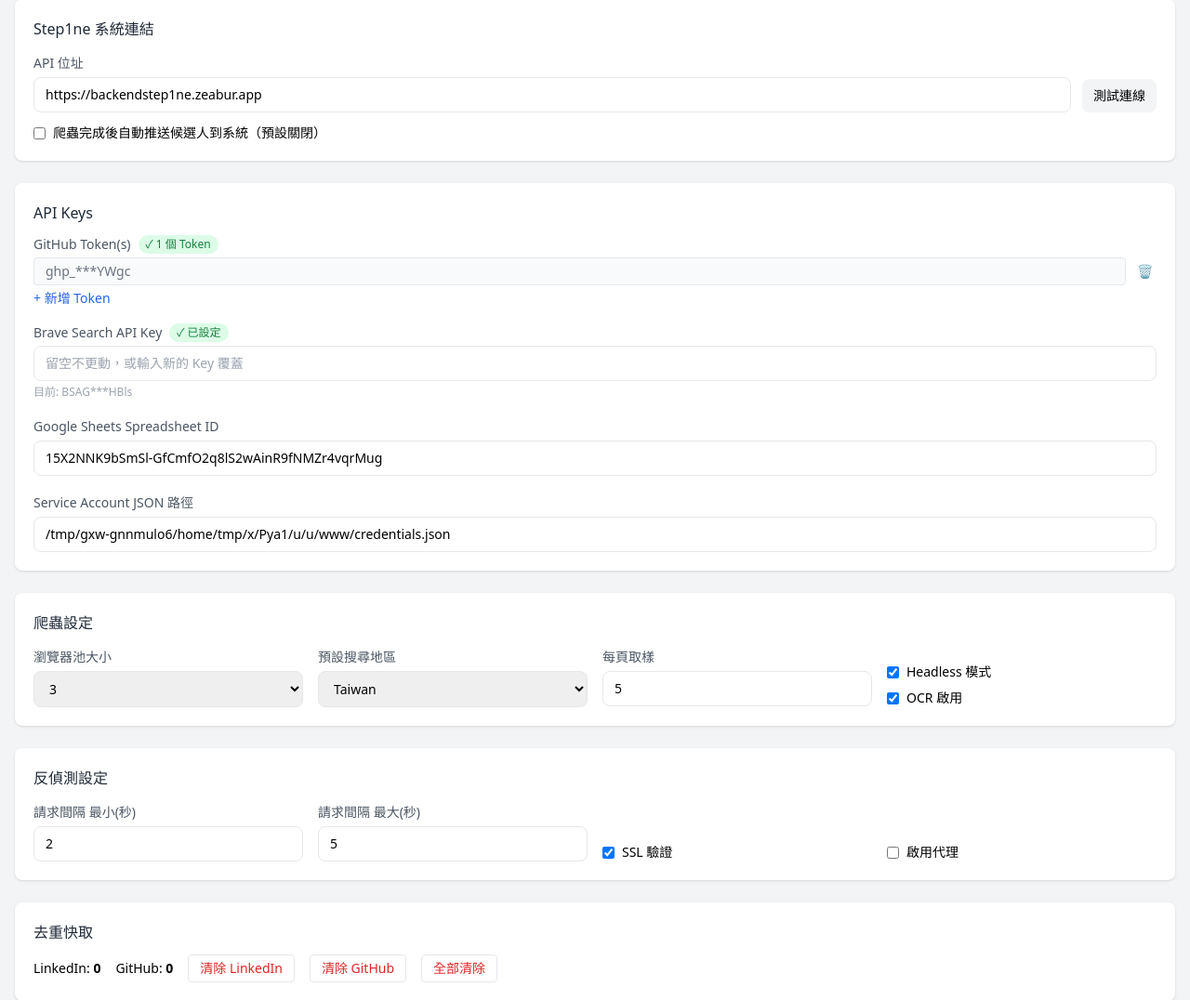
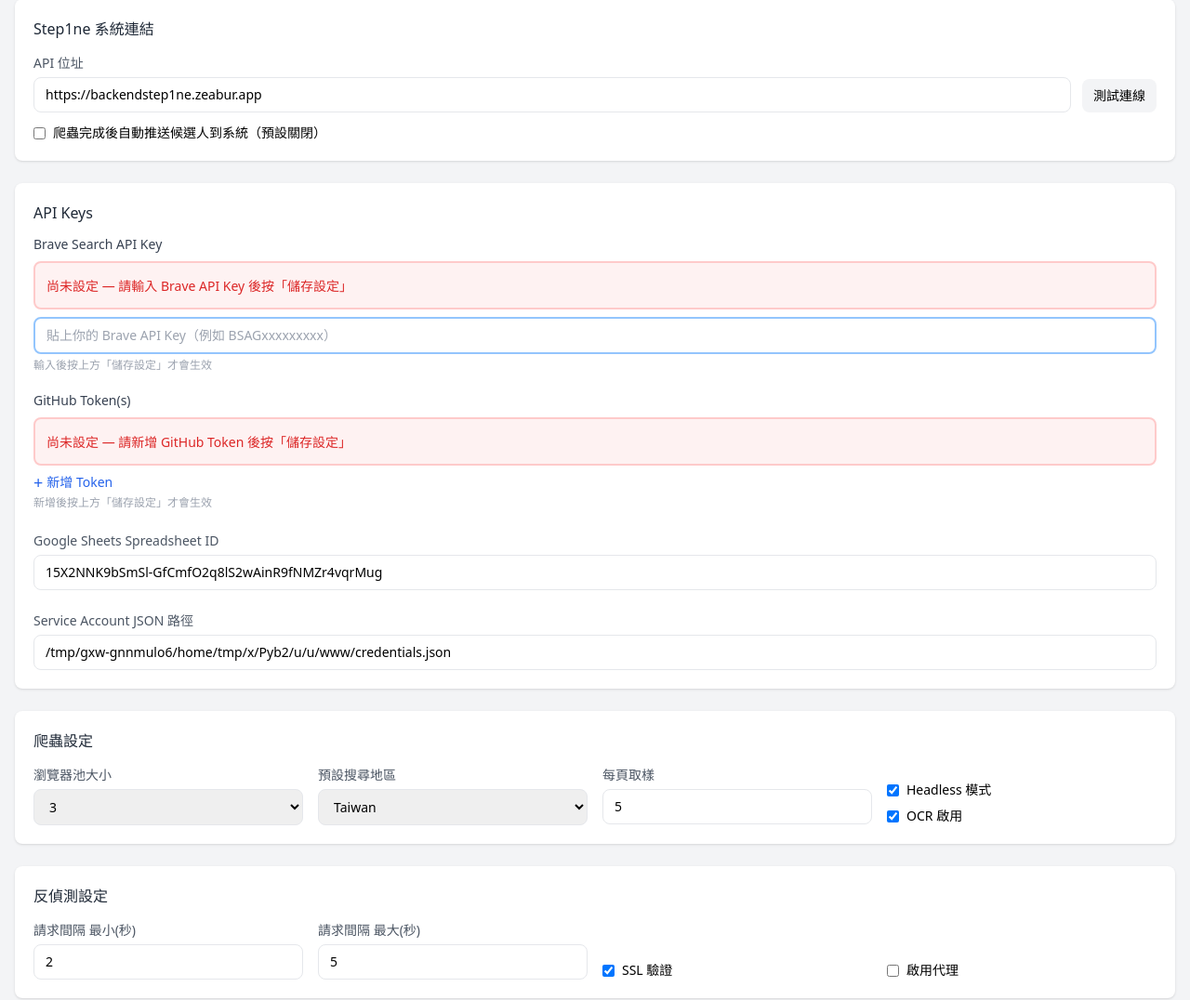
Before and after one commit to jacky6658/headhunter-crawler, a Flask app: page /settings in a window 1280 px wide. Shown: the part 141-1217 px from the top of the page at 93% size. Run offline with Flask 3, Linux system fonts and the light colour scheme; some libraries are stand-ins or nearby versions.

Commit message:
Fix SSL auto-fallback, Sheets quota, Settings key display
- SSL: auto-detect cert issues and fallback to unverified mode
- Sheets: cache header checks to avoid 429 quota exceeded
- Settings: redesigned API key UI with clear saved/not-set states
- Config: remove hardcoded API keys from default.yaml

Co-Authored-By: Claude Opus 4.6 <noreply@anthropic.com>

```diff
--- a/config/default.yaml
+++ b/config/default.yaml
@@ -19,9 +19,8 @@ anti_detect:
     min: 2
   ssl_verify: true
 api_keys:
-  brave_api_key: BSAGYPKNGT7tKInGsjI9EQxO9AkHBls
-  github_tokens:
-  - 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
+  brave_api_key: ''
+  github_tokens: []
 captcha:
   indicators:
   - g-recaptcha
--- a/web/templates/settings.html
+++ b/web/templates/settings.html
@@ -30,26 +30,54 @@
     <!-- API Keys -->
     <div class="bg-white rounded-lg shadow p-5">
         <h3 class="font-medium text-gray-800 mb-3">API Keys</h3>
-        <div class="space-y-4">
+        <div class="space-y-5">
+            <!-- Brave Search API Key -->
             <div>
-                <div class="flex items-center gap-2 mb-1">
-                    <label class="text-sm text-gray-600">GitHub Token(s)</label>
-                    <span id="gh-status" class="text-xs px-2 py-0.5 rounded-full hidden"></span>
+                <label class="text-sm font-medium text-gray-700 block mb-2">Brave Search API Key</label>
+                <div id="brave-saved-box" class="hidden mb-2 p-3 rounded-lg border-2 border-green-300 bg-green-50">
+                    <div class="flex items-center justify-between">
+                        <div>
+                            <span class="text-green-700 font-medium text-sm">已儲存</span>
+                            <span id="brave-saved-value" class="ml-2 font-mono text-sm text-gray-700"></span>
+                        </div>
+                        <button onclick="braveStartEdit()" class="text-sm px-3 py-1 bg-white border border-gray-300 rounded hover:bg-gray-50">更換 Key</button>
+                    </div>
                 </div>
-                <div id="github-tokens" class="space-y-2 mt-1"></div>
-                <button onclick="addGithubToken()" class="text-sm text-blue-600 hover:text-blue-800 mt-1">+ 新增 Token</button>
+                <div id="brave-not-set-box" class="hidden mb-2 p-3 rounded-lg border-2 border-red-200 bg-red-50">
+                    <span class="text-red-600 font-medium text-sm">尚未設定 — 請輸入 Brave API Key 後按「儲存設定」</span>
+                </div>
+                <div id="brave-edit-box" class="hidden">
+                    <div class="flex gap-2">
+                        <input id="s-brave-key" type="text" class="flex-1 border-2 border-blue-300 rounded-lg px-3 py-2 text-sm focus:border-blue-500 focus:outline-none" placeholder="貼上你的 Brave API Key（例如 BSAGxxxxxxxxx）">
+                        <button onclick="braveCancelEdit()" id="brave-cancel-btn" class="hidden text-sm px-3 py-1 border rounded-lg hover:bg-gray-50 text-gray-500">取消</button>
+                    </div>
+                    <p class="text-xs text-gray-400 mt-1">輸入後按上方「儲存設定」才會生效</p>
+                </div>
             </div>
+
+            <!-- GitHub Token(s) -->
             <div>
-                <div class="flex items-center gap-2 mb-1">
-                    <label class="text-sm text-gray-600">Brave Search API Key</label>
-                    <span id="brave-status" class="text-xs px-2 py-0.5 rounded-full hidden"></span>
+                <label class="text-sm font-medium text-gray-700 block mb-2">GitHub Token(s)</label>
+                <div id="gh-saved-box" class="hidden mb-2 p-3 rounded-lg border-2 border-green-300 bg-green-50">
+                    <div class="flex items-center justify-between">
+                        <div>
+                            <span class="text-green-700 font-medium text-sm">已儲存</span>
+                            <span id="gh-saved-count" class="ml-1 text-sm text-gray-700"></span>
+                        </div>
+                    </div>
+                    <div id="gh-saved-list" class="mt-2 space-y-1"></div>
                 </div>
-                <div class="flex gap-2">
-                    <input id="s-brave-key" type="text" class="flex-1 border rounded-lg px-3 py-2 text-sm" placeholder="BSA-xxxxx...">
-                    <button onclick="toggleBraveEdit()" id="brave-edit-btn" class="text-sm px-3 py-1 border rounded-lg hover:bg-gray-50 hidden">修改</button>
+                <div id="gh-not-set-box" class="hidden mb-2 p-3 rounded-lg border-2 border-red-200 bg-red-50">
+                    <span class="text-red-600 font-medium text-sm">尚未設定 — 請新增 GitHub Token 後按「儲存設定」</span>
                 </div>
-                <div id="brave-current" class="text-xs text-gray-400 mt-1 hidden"></div>
+                <div id="github-tokens" class="space-y-2"></div>
+                <button onclick="addGithubToken()" class="text-sm text-blue-600 hover:text-blue-800 mt-2 flex items-center gap-1">
+                    <span class="text-lg leading-none">+</span> 新增 Token
+                </button>
+                <p class="text-xs text-gray-400 mt-1">新增後按上方「儲存設定」才會生效</p>
             </div>
+
+            <!-- Google Sheets -->
             <div>
                 <label class="text-sm text-gray-600">Google Sheets Spreadsheet ID</label>
                 <input id="s-sheet-id" type="text" class="w-full border rounded-lg px-3 py-2 text-sm mt-1" placeholder="1PunpaDAF...">
@@ -128,11 +156,10 @@
 
 {% block scripts %}
 <script>
-let githubTokens = [];       // 顯示用（遮罩值或新輸入）
-let githubTokensMasked = [];  // 原始遮罩值，用於判斷是否修改
-let braveKeyMasked = '';      // 原始遮罩值
-let braveEditing = false;     // 是否正在編輯 Brave key
+let githubTokensMasked = [];  // server 回傳的遮罩值
+let braveKeyMasked = '';
 
+// ── 頁面載入 ──
 function loadSettings() {
     fetch('/api/settings')
         .then(r => r.json())
@@ -151,49 +178,21 @@ function loadSettings() {
             document.getElementById('s-sheet-id').value = cfg.google_sheets?.spreadsheet_id || '';
             document.getElementById('s-creds-file').value = cfg.google_sheets?.credentials_file || 'credentials.json';
 
-            // ── Brave key 狀態顯示 ──
-            const braveStatus = document.getElementById('brave-status');
-            const braveInput = document.getElementById('s-brave-key');
-            const braveEditBtn = document.getElementById('brave-edit-btn');
-            const braveCurrent = document.getElementById('brave-current');
+            // ── Brave Key 顯示 ──
             braveKeyMasked = cfg.api_keys?.brave_key_masked || '';
-
             if (cfg.api_keys?.has_brave_key && braveKeyMasked) {
-                braveStatus.textContent = '✓ 已設定';
-                braveStatus.className = 'text-xs px-2 py-0.5 rounded-full bg-green-100 text-green-700';
-                braveStatus.classList.remove('hidden');
-                braveInput.value = '';
-                braveInput.placeholder = '留空不更動，或輸入新的 Key 覆蓋';
-                braveCurrent.textContent = '目前: ' + braveKeyMasked;
-                braveCurrent.classList.remove('hidden');
-                braveEditBtn.classList.add('hidden');
-                braveEditing = false;
+                showBraveSaved(braveKeyMasked);
             } else {
-                braveStatus.textContent = '✗ 未設定';
-                braveStatus.className = 'text-xs px-2 py-0.5 rounded-full bg-red-100 text-red-600';
-                braveStatus.classList.remove('hidden');
-                braveInput.placeholder = 'BSA-xxxxx...';
-                braveCurrent.classList.add('hidden');
-                braveEditing = true;
+                showBraveNotSet();
             }
 
-            // ── GitHub tokens 狀態顯示 ──
-            const ghStatus = document.getElementById('gh-status');
+            // ── GitHub Tokens 顯示 ──
             githubTokensMasked = cfg.api_keys?.github_tokens_masked || [];
-            const count = githubTokensMasked.length;
-
-            if (count > 0) {
-                ghStatus.textContent = `✓ ${count} 個 Token`;
-                ghStatus.className = 'text-xs px-2 py-0.5 rounded-full bg-green-100 text-green-700';
-                ghStatus.classList.remove('hidden');
-                githubTokens = [...githubTokensMasked];
+            if (githubTokensMasked.length > 0) {
+                showGithubSaved(githubTokensMasked);
             } else {
-                ghStatus.textContent = '✗ 未設定';
-                ghStatus.className = 'text-xs px-2 py-0.5 rounded-full bg-red-100 text-red-600';
-                ghStatus.classList.remove('hidden');
-                githubTokens = [];
+                showGithubNotSet();
             }
-            renderGithubTokens();
         });
 
     // 去重統計
@@ -206,44 +205,82 @@ function loadSettings() {
         .catch(() => {});
 }
 
-function renderGithubTokens() {
-    const container = document.getElementById('github-tokens');
-    container.innerHTML = githubTokens.map((t, i) => {
-        const isMasked = t.includes('***') && githubTokensMasked.includes(t);
-        return `
-        <div class="flex gap-2 items-center">
-            <input type="${isMasked ? 'text' : 'password'}" value="${t}"
-                   class="gh-token flex-1 border rounded px-3 py-1 text-sm ${isMasked ? 'bg-gray-50 text-gray-500' : ''}"
-                   data-idx="${i}" placeholder="ghp_..."
-                   ${isMasked ? 'readonly onfocus="this.removeAttribute(\'readonly\');this.type=\'password\';this.value=\'\';this.classList.remove(\'bg-gray-50\',\'text-gray-500\')"' : ''}>
-            <button onclick="removeGithubToken(${i})" class="text-red-400 hover:text-red-600 text-sm px-1" title="刪除">&#128465;</button>
-        </div>`;
-    }).join('');
+// ── Brave Key UI ──
+function showBraveSaved(masked) {
+    document.getElementById('brave-saved-box').classList.remove('hidden');
+    document.getElementById('brave-saved-value').textContent = masked;
+    document.getElementById('brave-not-set-box').classList.add('hidden');
+    document.getElementById('brave-edit-box').classList.add('hidden');
+}
+
+function showBraveNotSet() {
+    document.getElementById('brave-saved-box').classList.add('hidden');
+    document.getElementById('brave-not-set-box').classList.remove('hidden');
+    document.getElementById('brave-edit-box').classList.remove('hidden');
+    document.getElementById('brave-cancel-btn').classList.add('hidden');
+    document.getElementById('s-brave-key').value = '';
+}
+
+function braveStartEdit() {
+    document.getElementById('brave-saved-box').classList.add('hidden');
+    document.getElementById('brave-edit-box').classList.remove('hidden');
+    document.getElementById('brave-cancel-btn').classList.remove('hidden');
+    document.getElementById('s-brave-key').value = '';
+    document.getElementById('s-brave-key').focus();
+}
+
+function braveCancelEdit() {
+    if (braveKeyMasked) {
+        showBraveSaved(braveKeyMasked);
+    } else {
+        showBraveNotSet();
+    }
+}
+
+// ── GitHub Tokens UI ──
+function showGithubSaved(maskedList) {
+    document.getElementById('gh-saved-box').classList.remove('hidden');
+    document.getElementById('gh-not-set-box').classList.add('hidden');
+    document.getElementById('gh-saved-count').textContent = `(${maskedList.length} 個)`;
+    document.getElementById('gh-saved-list').innerHTML = maskedList.map((t, i) =>
+        `<div class="flex items-center gap-2">
+            <span class="font-mono text-sm text-gray-600 bg-white px-2 py-0.5 rounded border">${t}</span>
+            <button onclick="removeExistingToken(${i})" class="text-red-400 hover:text-red-600 text-xs">移除</button>
+        </div>`
+    ).join('');
+}
+
+function showGithubNotSet() {
+    document.getElementById('gh-saved-box').classList.add('hidden');
+    document.getElementById('gh-not-set-box').classList.remove('hidden');
+}
+
+function removeExistingToken(idx) {
+    if (!confirm('確定要移除這個 Token？按「儲存設定」後生效')) return;
+    githubTokensMasked.splice(idx, 1);
+    if (githubTokensMasked.length > 0) {
+        showGithubSaved(githubTokensMasked);
+    } else {
+        showGithubNotSet();
+    }
+    // 標記需要儲存
+    document.getElementById('gh-saved-box').classList.add('border-yellow-400');
+    document.getElementById('gh-saved-box').classList.remove('border-green-300');
 }
 
 function addGithubToken() {
-    githubTokens.push('');
-    renderGithubTokens();
-    // 聚焦到新加的 input
-    setTimeout(() => {
-        const inputs = document.querySelectorAll('.gh-token');
-        if (inputs.length) inputs[inputs.length - 1].focus();
-    }, 50);
+    const container = document.getElementById('github-tokens');
+    const div = document.createElement('div');
+    div.className = 'flex gap-2 items-center';
+    div.innerHTML = `
+        <input type="password" class="gh-token-new flex-1 border-2 border-blue-300 rounded px-3 py-2 text-sm focus:border-blue-500 focus:outline-none" placeholder="貼上 GitHub Token（ghp_xxxxxxxxx）">
+        <button onclick="this.parentElement.remove()" class="text-red-400 hover:text-red-600 text-sm px-2">移除</button>
+    `;
+    container.appendChild(div);
+    div.querySelector('input').focus();
 }
 
-function removeGithubToken(idx) {
-    githubTokens.splice(idx, 1);
-    renderGithubTokens();
-}
-
-function toggleBraveEdit() {
-    const input = document.getElementById('s-brave-key');
-    braveEditing = true;
-    input.value = '';
-    input.placeholder = '輸入新的 Brave API Key';
-    input.focus();
-}
-
+// ── 連線測試 ──
 function testConnection() {
     const url = document.getElementById('s-api-url').value;
     if (!url) { alert('請先輸入 API 位址'); return; }
@@ -260,55 +297,40 @@ function testConnection() {
     .then(data => {
         if (data.connected) {
             document.getElementById('connection-status').innerHTML =
-                `<span class="text-green-600">✓ 已連線 (${data.job_count} 個職缺)</span>`;
+                `<span class="text-green-600">&#10003; 已連線 (${data.job_count} 個職缺)</span>`;
         } else {
             document.getElementById('connection-status').innerHTML =
-                `<span class="text-red-500">✗ 連線失敗: ${data.error || '未知錯誤'}</span>`;
+                `<span class="text-red-500">&#10007; 連線失敗: ${data.error || '未知錯誤'}</span>`;
         }
     })
     .catch(() => {
         document.getElementById('connection-status').innerHTML =
-            '<span class="text-red-500">✗ 連線失敗</span>';
+            '<span class="text-red-500">&#10007; 連線失敗</span>';
     });
 }
 
+// ── 儲存設定 ──
 function saveSettings() {
-    // ── 收集 API Keys（只傳有改動的） ──
     const apiKeys = {};
 
-    // Brave key: 只在使用者實際輸入新值時才傳送
-    const braveKey = document.getElementById('s-brave-key').value.trim();
-    if (braveKey) {
+    // Brave key: 只有 edit box 可見且有輸入值時才傳
+    const braveInput = document.getElementById('s-brave-key');
+    const braveEditVisible = !document.getElementById('brave-edit-box').classList.contains('hidden');
+    const braveKey = braveInput.value.trim();
+    if (braveEditVisible && braveKey) {
         apiKeys.brave_api_key = braveKey;
     }
 
-    // GitHub tokens: 收集所有非遮罩的 token
-    const tokenInputs = [...document.querySelectorAll('.gh-token')];
-    const newTokens = tokenInputs
-        .map(el => el.value.trim())
-        .filter(t => t && !githubTokensMasked.includes(t));  // 排除遮罩值
+    // GitHub tokens: 收集新輸入的 token
+    const newTokenInputs = [...document.querySelectorAll('.gh-token-new')];
+    const newTokens = newTokenInputs.map(el => el.value.trim()).filter(t => t);
 
-    // 如果有全新的 token 輸入，或有 token 被刪除
-    const currentCount = tokenInputs.length;
-    const originalCount = githubTokensMasked.length;
-    const hasRemovedTokens = currentCount < originalCount;
-    const hasNewTokens = newTokens.length > 0;
+    if (newTokens.length > 0) {
+        apiKeys.github_tokens_new = newTokens;
+    }
 
-    if (hasNewTokens || hasRemovedTokens) {
-        // 組合：保留未修改的遮罩 token（代表原始值要保留） + 新 token
-        // 但因為 server 端不能解析遮罩值，需要標記哪些是 "keep"
-        // 實際做法：只傳 new tokens，server 端用 _merge 策略
-        if (hasNewTokens) {
-            apiKeys.github_tokens_new = newTokens;
-        }
-        if (hasRemovedTokens) {
-            // 告訴 server 現在應該保留幾個舊的 token
-            const keptMasked = tokenInputs
-                .map(el => el.value.trim())
-                .filter(t => githubTokensMasked.includes(t));
-            apiKeys.github_tokens_keep_count = keptMasked.length;
-        }
-    }
+    // 如果有移除舊 token（masked 數量減少了）
+    apiKeys.github_tokens_keep_count = githubTokensMasked.length;
 
     const settings = {
         step1ne: {
@@ -345,8 +367,11 @@ function saveSettings() {
     .then(r => r.json())
     .then(data => {
         if (data.success) {
-            alert('設定已儲存');
-            loadSettings();  // 重新載入以更新狀態 badge
+            // 清空新 token 輸入框
+            document.getElementById('github-tokens').innerHTML = '';
+            // 重新載入顯示最新狀態
+            loadSettings();
+            alert('設定已儲存！');
         } else {
             alert('儲存失敗: ' + (data.error || ''));
         }
```
Also changed, not shown: crawler/anti_detect.py (+17 -2 lines), storage/sheets_store.py.
